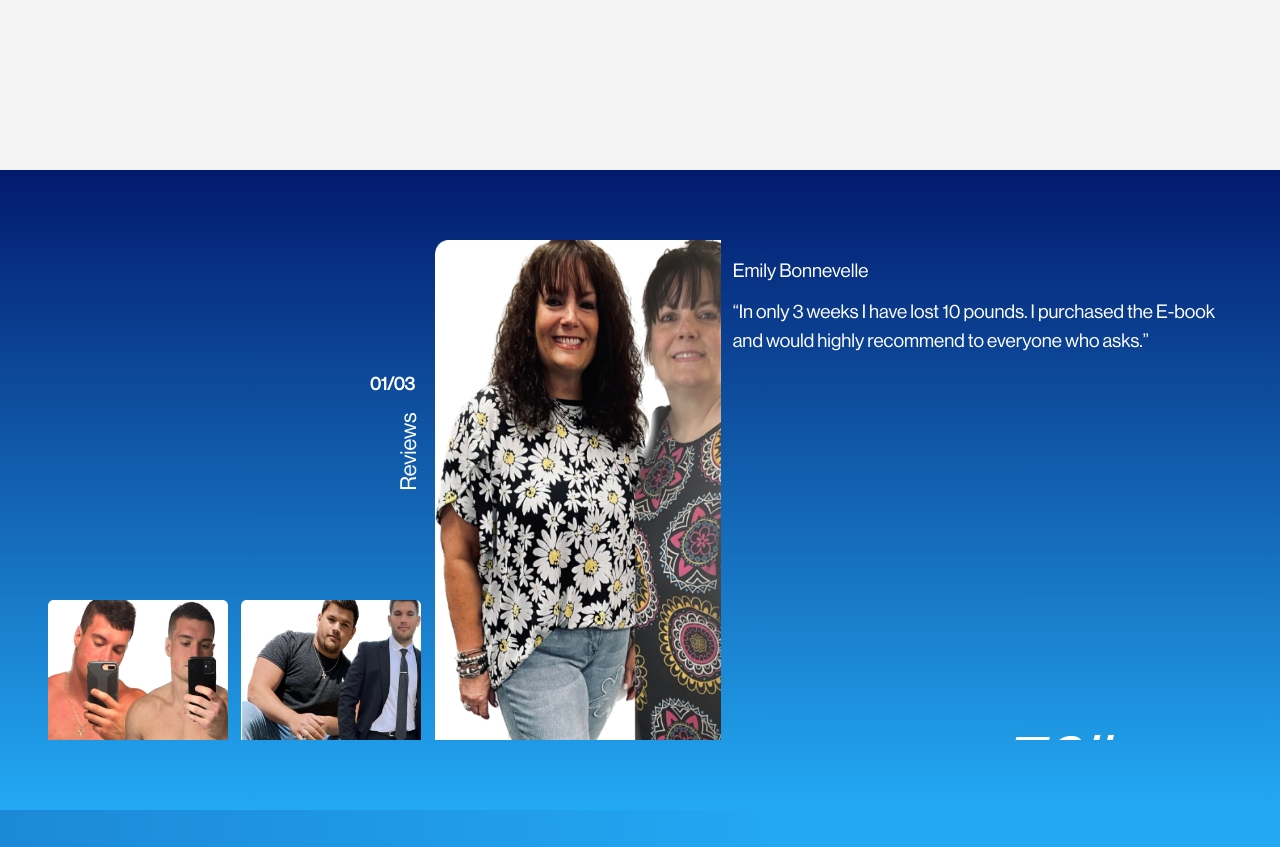
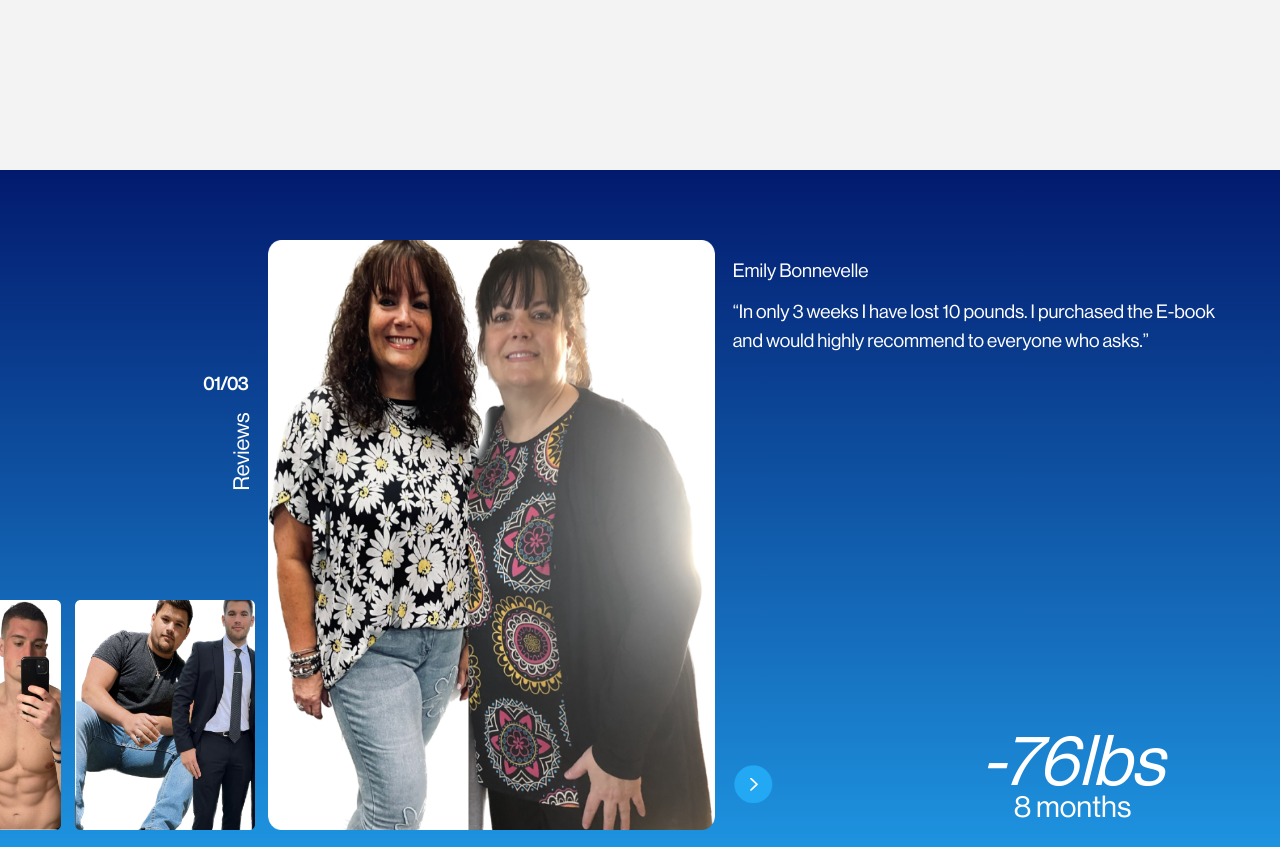
Before and after one commit to reinaldor696/total-weight-loss, a PHP site: page / in a window 1280 px wide. Shown: the part 5653-6500 px from the top of the page. Run offline with PHP 8.4, Linux system fonts and the light colour scheme; some web fonts are replaced.

Commit message:
fix testismonial section

```diff
--- a/assets/css/style-gsap.css
+++ b/assets/css/style-gsap.css
@@ -98,7 +98,7 @@ h2.get-clients {
 
 .test-left {
     position: relative;
-    right: calc(200 / 1920 * 100vw);
+    right: calc(450 / 1920 * 100vw);
 }
 
 .img-test-cont {
@@ -232,3 +232,7 @@ h2.get-clients {
     bottom: calc(93 / 1080* 100vh);
     left: calc(117 / 1920* 100vw);
 }
+
+.testimonial-sec {
+    height: 100vh;
+}
--- a/index.php
+++ b/index.php
@@ -128,13 +128,7 @@ $title = "Home";
 <!-- Testimonials !-->
 <section class="testimonial-sec">
    <div class="container-fluid px-5 test-sec-conta2">
-      <div class="row test-sec-conta2">
-         <div class="col-lg-12 test-sec-conta2">
 
-            <div class="testi-carousal">
-
-               <div>
-                  <div class="test-item test-item-cont">
 
                      <div class="row">
                         <div class="col-lg-7 img-carrusel-container">
@@ -176,13 +170,6 @@ $title = "Home";
                      </div>
 
 
-                  </div>
-               </div>
-
-            </div>
-
-         </div>
-      </div>
    </div>
 </section>
 <!-- End Testimonials !-->
```
